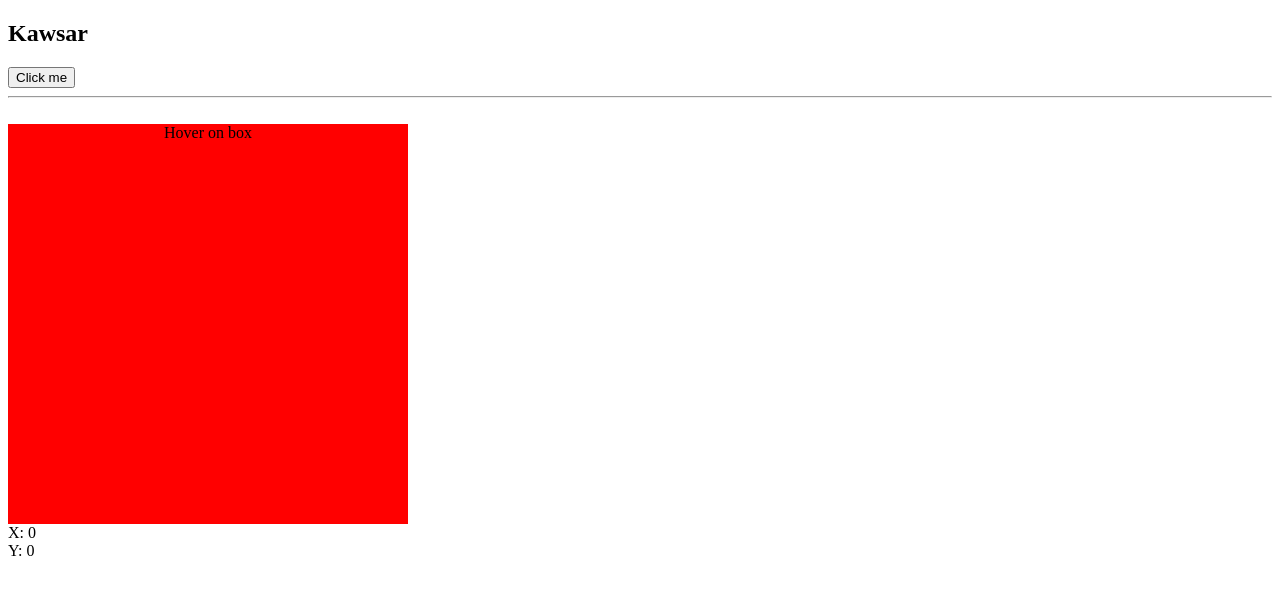
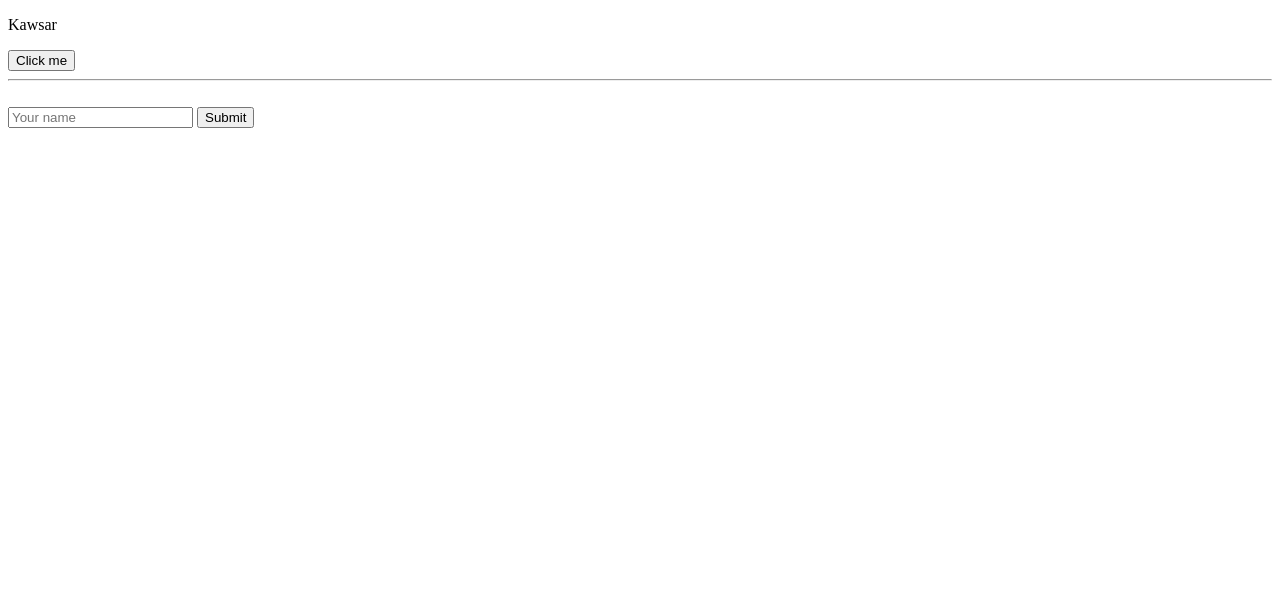
Before and after one commit to WebKawsar/vueJsBasics, a plain HTML site: page index.html in a window 1280 px wide. Drawn offline with Linux system fonts and the light colour scheme.

Commit message:
Done modifiers

```diff
--- a/app.js
+++ b/app.js
@@ -2,20 +2,28 @@ new Vue({
   el: "#app",
   data: {
     name: "Kawsar",
-    x: 0,
-    y: 0
+    // x: 0,
+    // y: 0
 
   },
   methods: {
-    updateName(){
-        this.name = "Shamim"
+    // updateName(){
+    //     this.name = "Shamim"
+    // },
+    // getCord(event) {
+    //   this.x = event.clientX;
+    //   this.y = event.clientY;
+    // }
+
+    updateName(name, event) {
+      this.name = name;
+      console.log(event);
     },
-    getCord(event) {
-      this.x = event.clientX;
-      this.y = event.clientY;
+    handleForm(e) {
+
+
+      console.log('Submit form');
     }
   }
 
-
-
 });
--- a/index.html
+++ b/index.html
@@ -20,14 +20,25 @@
 
 
     <div id="app">
-        <h2>{{name}}</h2>
+
+        <!-- <h2>{{name}}</h2>
         <button v-on:click="updateName">Click me</button>
         <hr>
         <br>
 
         <div v-on:mousemove="getCord" class="box">Hover on box</div>
         <div>X: {{x}}</div>
-        <div>Y: {{y}}</div>
+        <div>Y: {{y}}</div> -->
+
+        <p>{{name}}</p>
+        <button v-on:click.right="updateName('Imran', $event)">Click me</button>
+        <hr>
+        <br>
+
+        <form v-on:submit.prevent="handleForm">
+            <input type="text" placeholder="Your name">
+            <input type="submit" value="Submit">
+        </form>
 
     </div>
 
```
